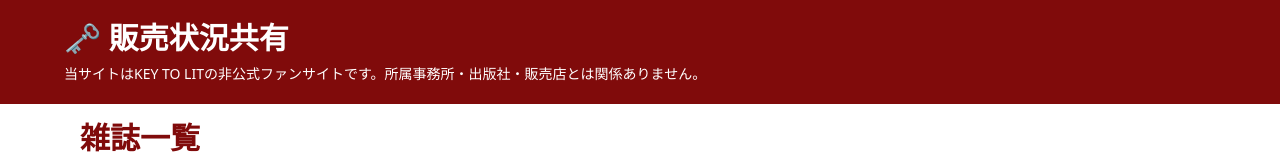
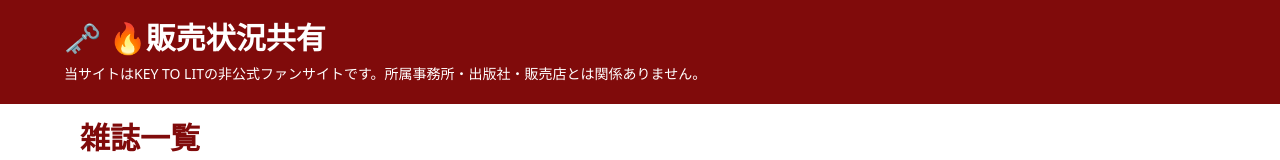
Before and after one commit to ll6692717-bit/ktl-stock, a Next.js app: page / in a window 1280 px wide. Shown: the top 160 px of the page. Built offline with nearby package versions, Linux system fonts and the light colour scheme; no server answers; the database is empty.

Commit message:
Update SiteHeader.tsx

```diff
--- a/app/components/SiteHeader.tsx
+++ b/app/components/SiteHeader.tsx
@@ -28,7 +28,7 @@ export default function SiteHeader({
     <header className="bg-[#800b0b] px-4 py-5 text-white">
       <div className="mx-auto flex max-w-6xl items-center justify-between gap-4">
         <div>
-          <h1 className="text-3xl font-bold">🗝 販売状況共有</h1>
+          <h1 className="text-3xl font-bold">🗝 🔥販売状況共有</h1>
           <p className="mt-2 text-sm">{subtitle}</p>
         </div>
 
```
